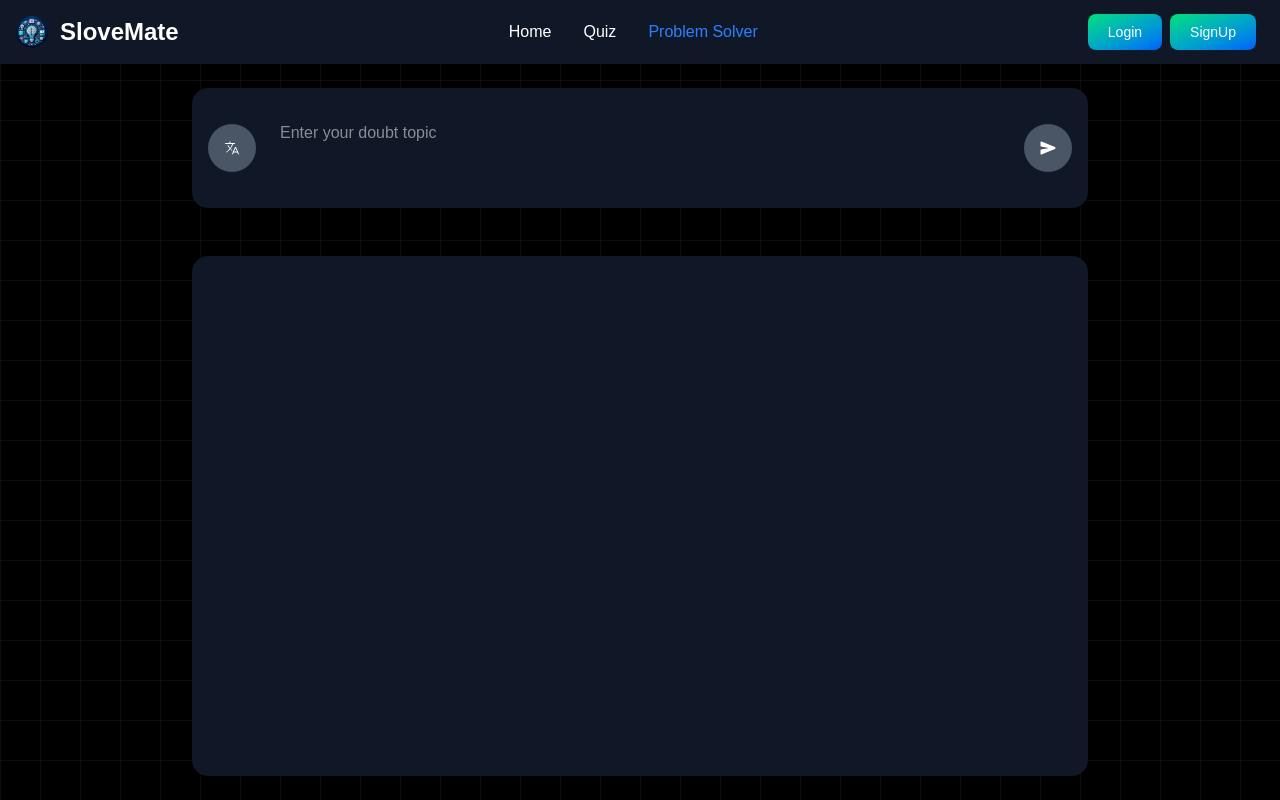
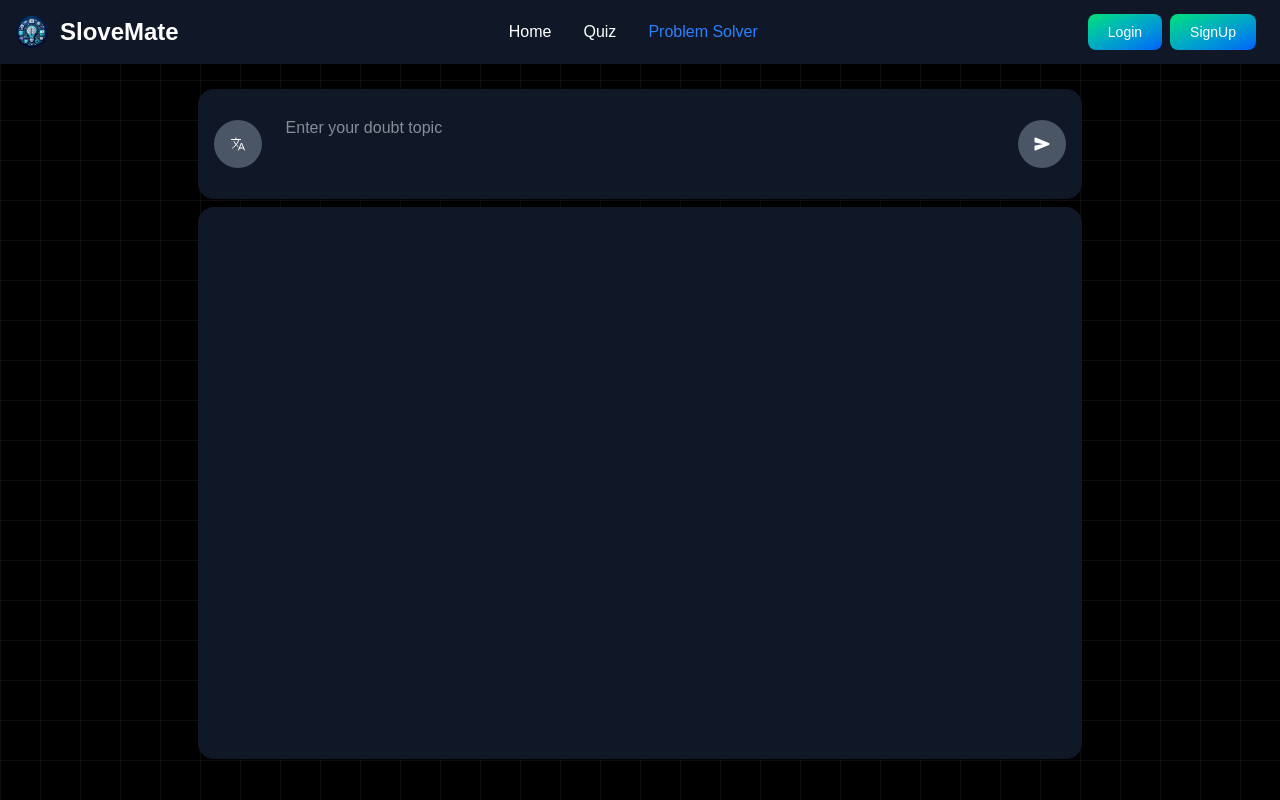
Before and after one commit to skrijwan100/SloveMate, a React (Vite) app in the folder client/: page /problemsolving in a window 1280 px wide. Built offline with nearby package versions, Linux system fonts and the light colour scheme.

Commit message:
fix some style in chat page

```diff
--- a/client/package.json
+++ b/client/package.json
@@ -15,6 +15,7 @@
     "react": "^19.0.0",
     "react-dom": "^19.0.0",
     "react-icons": "^5.5.0",
+    "react-markdown": "^10.0.0",
     "react-router-dom": "^7.2.0",
     "react-speech": "^1.0.2",
     "react-toastify": "^11.0.5",
--- a/client/src/component/ChatContainer.jsx
+++ b/client/src/component/ChatContainer.jsx
@@ -64,8 +64,8 @@ const ChatContainer = () => {
         }
     };
     return (
-        <div className='flex flex-wrap w-full h-full relative'>
-            <div className="inputBox px-4 flex items-center justify-center fixed left-1/2 transform -translate-x-1/2 w-[70%] h-[15%] my-auto top-22 rounded-2xl bg-gray-900">
+        <div className='flex flex-col pt-14 items-center justify-center p-2 w-full h-full absolute top-1/2 left-1/2 transform -translate-x-1/2 -translate-y-1/2'>
+            <div className="inputBox px-4 flex items-center justify-center w-[90%] lg:w-[70%] h-[15%] mb-2 rounded-2xl bg-gray-900">
                 <div onClick={()=>setShowLan((v) => !v)} className='h-[3rem] w-[3rem] rounded-full bg-gray-600 flex items-center justify-center cursor-pointer'>
                     <IoLanguageOutline />
                 </div>
@@ -83,7 +83,7 @@ const ChatContainer = () => {
                 <button onClick={()=>setCheckLan("bhojpuri")} className='px-4 py-2 bg-gray-600 text-black rounded-3xl cursor-pointer hover:bg-gray-400'>Bhojpuri</button>
             </div>}
 
-            <div className="inputBox p-4 flex flex-col items-center justify-center fixed left-1/2 transform -translate-x-1/2 w-[70%] h-[65%] my-auto bottom-6 rounded-2xl bg-gray-900 overflow-auto">
+            <div className="inputBox p-4 flex flex-col items-center justify-center w-[90%] lg:w-[70%] h-[75%] bottom-6 rounded-2xl bg-gray-900 overflow-auto">
             {loder?<img src={loderres} alt="loder" className='w-20 h-20'/>:<div className='w-full h-full'><ReactMarkdown>{Array.isArray(resData) ? resData.join("\n") :resData }</ReactMarkdown><div>{Usebtn?<div className='flex gap-x-[11px] py-[9px]' ><div onClick={savefile}><IoMdDownload /></div><div onClick={spaketheresponce}><PiSpeakerHighFill/></div></div>:""}</div></div>}
 
             </div>
```
Also changed, not shown: 1 other file (tests, documents, lock files or other folders).
